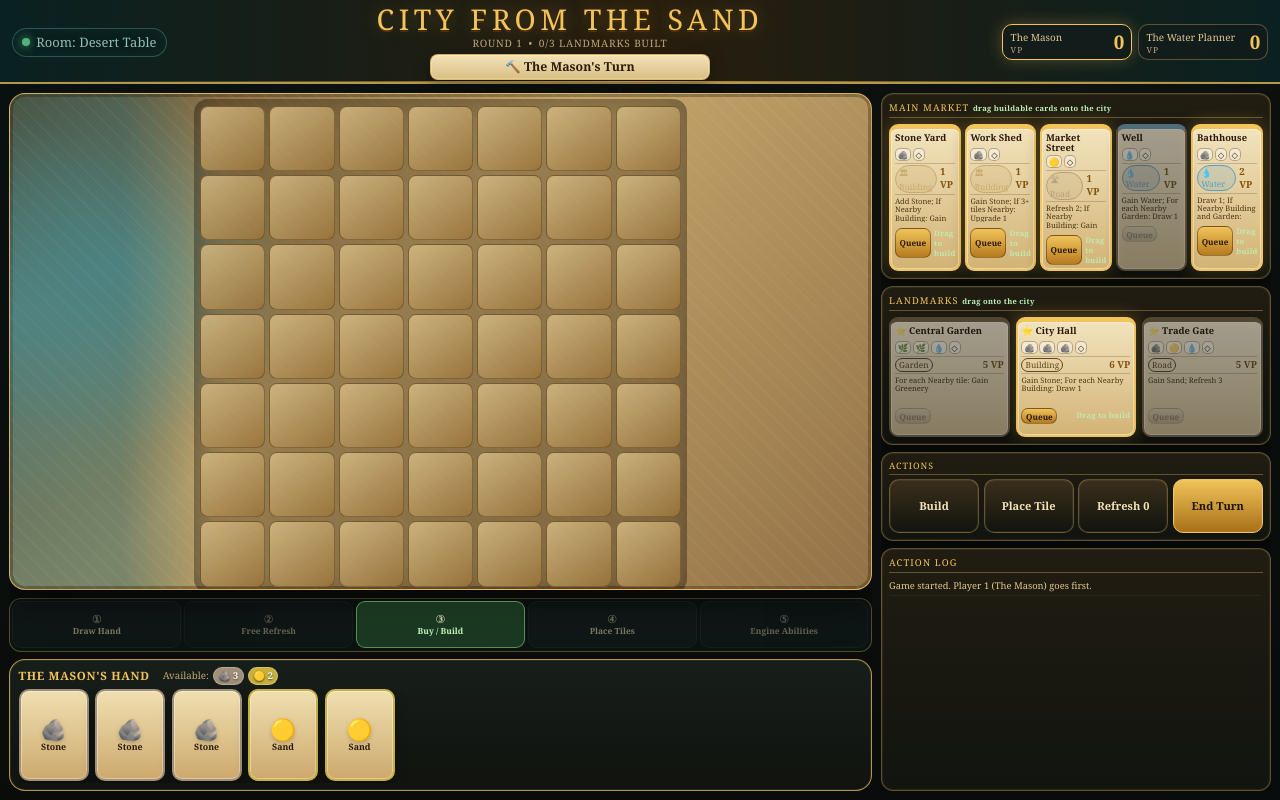
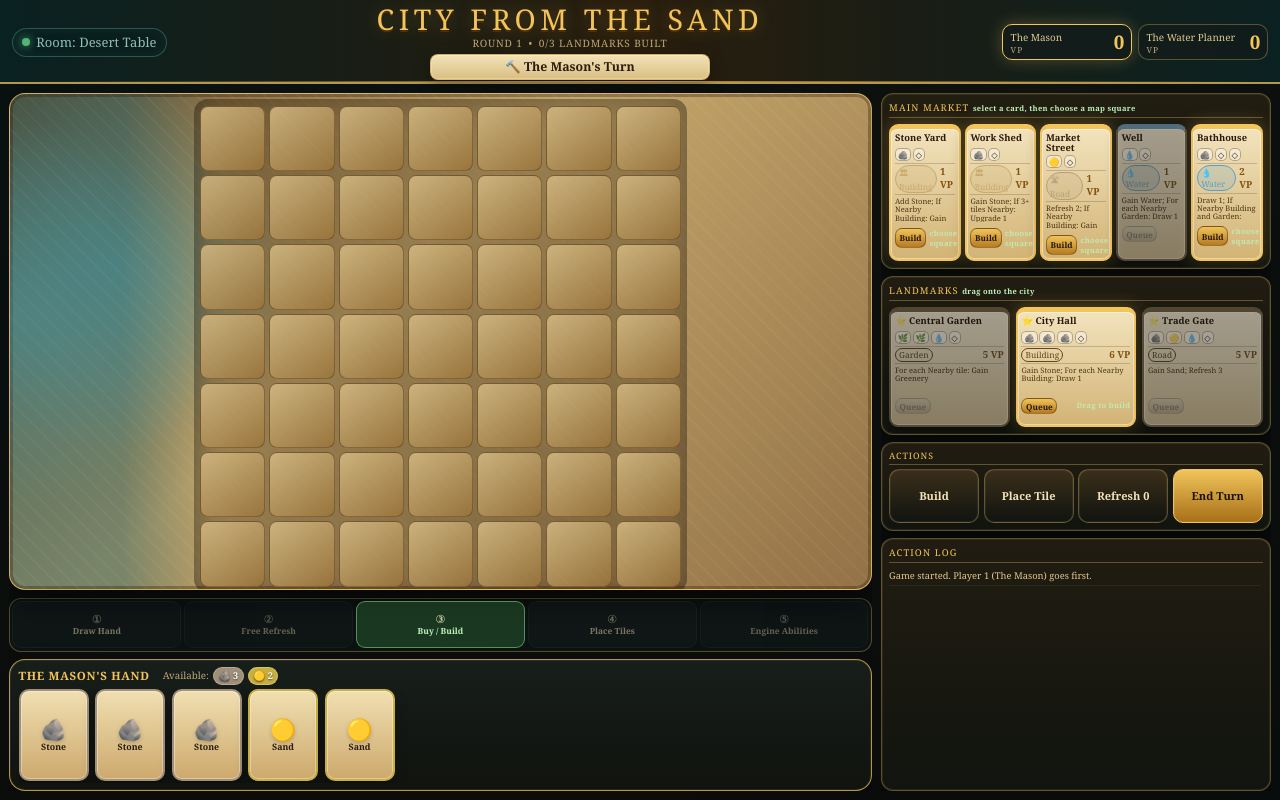
Before and after one commit to flimmbark-source/CityfromtheSand, a React (Vite) app: page / in a window 1280 px wide. Built offline with nearby package versions, Linux system fonts and the light colour scheme.

Commit message:
Switch market build interaction to select then place

```diff
--- a/src/components/game/MarketRow.jsx
+++ b/src/components/game/MarketRow.jsx
@@ -27,8 +27,8 @@ export default function MarketRow({
   onBuyFromMarket,
   onBuyBasic,
   onRefreshMarket,
-  onDragBuildStart,
-  onDragBuildEnd,
+  selectedBuildCard,
+  onSelectBuildCard,
 }) {
   const canRefresh = refreshesRemaining > 0;
 
@@ -45,12 +45,11 @@ export default function MarketRow({
             <span className="counter-icon">↺</span>
             <span className="counter-label">Free Refresh</span>
             <span className="counter-val">{refreshesRemaining}/{refreshTotal}</span>
-            {canRefresh && <span className="counter-note">step ② — before buying</span>}
           </div>
         )}
       </div>
 
-      <div className="market-section-title">Main Market <span className="drag-hint">drag buildable cards onto the city</span></div>
+      <div className="market-section-title">Main Market <span className="drag-hint">select a card, then choose a map square</span></div>
 
       <div className="market-cards">
         {market.row.map((card) => (
@@ -60,11 +59,11 @@ export default function MarketRow({
             source="market"
             affordable={canAfford(card)}
             buyable={canBuy(card)}
+            selected={selectedBuildCard?.cardUid === card.uid && selectedBuildCard?.source === 'market'}
             canRefresh={canRefresh}
             onBuy={() => onBuyFromMarket(card.uid, 'market')}
             onRefresh={() => onRefreshMarket(card.uid)}
-            onDragBuildStart={onDragBuildStart}
-            onDragBuildEnd={onDragBuildEnd}
+            onSelectBuildCard={onSelectBuildCard}
           />
         ))}
         {market.row.length === 0 && (
@@ -104,36 +103,23 @@ export default function MarketRow({
   );
 }
 
-function MarketCard({ card, source, affordable, buyable, canRefresh, onBuy, onRefresh, onDragBuildStart, onDragBuildEnd }) {
+function MarketCard({ card, source, affordable, buyable, selected, canRefresh, onBuy, onRefresh, onSelectBuildCard }) {
   const isTile = card.cardType === CARD_TYPES.TILE || card.cardType === CARD_TYPES.LANDMARK;
   const isEngine = card.cardType === CARD_TYPES.ENGINE;
   const tileColor = TYPE_COLOR[card.tileType] || '#888';
-  const canDragBuild = isTile && buyable;
+  const canDirectBuild = isTile && buyable;
 
-  function handleDragStart(event) {
-    if (!canDragBuild) {
-      event.preventDefault();
-      return;
-    }
-    const payload = { cardUid: card.uid, source, name: card.name };
-    event.dataTransfer.effectAllowed = 'copyMove';
-    event.dataTransfer.setData('application/city-sand-card', JSON.stringify(payload));
-    event.dataTransfer.setData('text/plain', card.name);
-    onDragBuildStart?.(payload);
-  }
-
-  function handleDragEnd() {
-    onDragBuildEnd?.();
+  function handleSelect() {
+    if (!canDirectBuild) return;
+    onSelectBuildCard(selected ? null : { cardUid: card.uid, source, name: card.name });
   }
 
   return (
     <div
-      className={`market-card ${affordable ? 'market-card--affordable' : ''} ${buyable ? 'market-card--buyable' : ''} ${canDragBuild ? 'market-card--draggable' : ''}`}
+      className={`market-card ${affordable ? 'market-card--affordable' : ''} ${buyable ? 'market-card--buyable' : ''} ${canDirectBuild ? 'market-card--selectable' : ''} ${selected ? 'market-card--selected-build' : ''}`}
       style={{ borderTopColor: isTile ? tileColor : '#888' }}
-      draggable={canDragBuild}
-      onDragStart={handleDragStart}
-      onDragEnd={handleDragEnd}
-      title={canDragBuild ? `Drag ${card.name} onto any empty city square to build it` : undefined}
+      onClick={handleSelect}
+      title={canDirectBuild ? `Select ${card.name}, then click a city square to build it` : undefined}
     >
       <div className="mc-name">{card.name}</div>
 
@@ -163,27 +149,22 @@ function MarketCard({ card, source, affordable, buyable, canRefresh, onBuy, onRe
 
       <div className="mc-effect">{card.effectText}</div>
 
-      <div className="mc-actions">
-        <button
-          className="btn-buy"
-          disabled={!buyable}
-          onClick={onBuy}
-          title={
-            buyable
-              ? isTile ? `Queue ${card.name} for placement` : `Buy ${card.name}`
-              : affordable
-                ? 'No build actions remaining'
-                : 'Cannot afford'
-          }
-        >
-          {isTile ? 'Queue' : 'Buy'}
-        </button>
-        {canDragBuild && <span className="drag-build-label">Drag to build</span>}
+      <div className="mc-actions" onClick={(event) => event.stopPropagation()}>
+        {canDirectBuild ? (
+          <button className="btn-buy" onClick={handleSelect}>
+            {selected ? 'Cancel' : 'Build'}
+          </button>
+        ) : (
+          <button className="btn-buy" disabled={!buyable} onClick={onBuy}>
+            {isTile ? 'Queue' : 'Buy'}
+          </button>
+        )}
+        {canDirectBuild && <span className="drag-build-label">choose square</span>}
         {canRefresh && (
           <button
             className="btn-refresh"
             onClick={onRefresh}
-            title="Free Refresh: send to bottom of deck, reveal replacement (§4 step 2)"
+            title="Free Refresh: send to bottom of deck, reveal replacement"
           >
             ↺
           </button>
```
